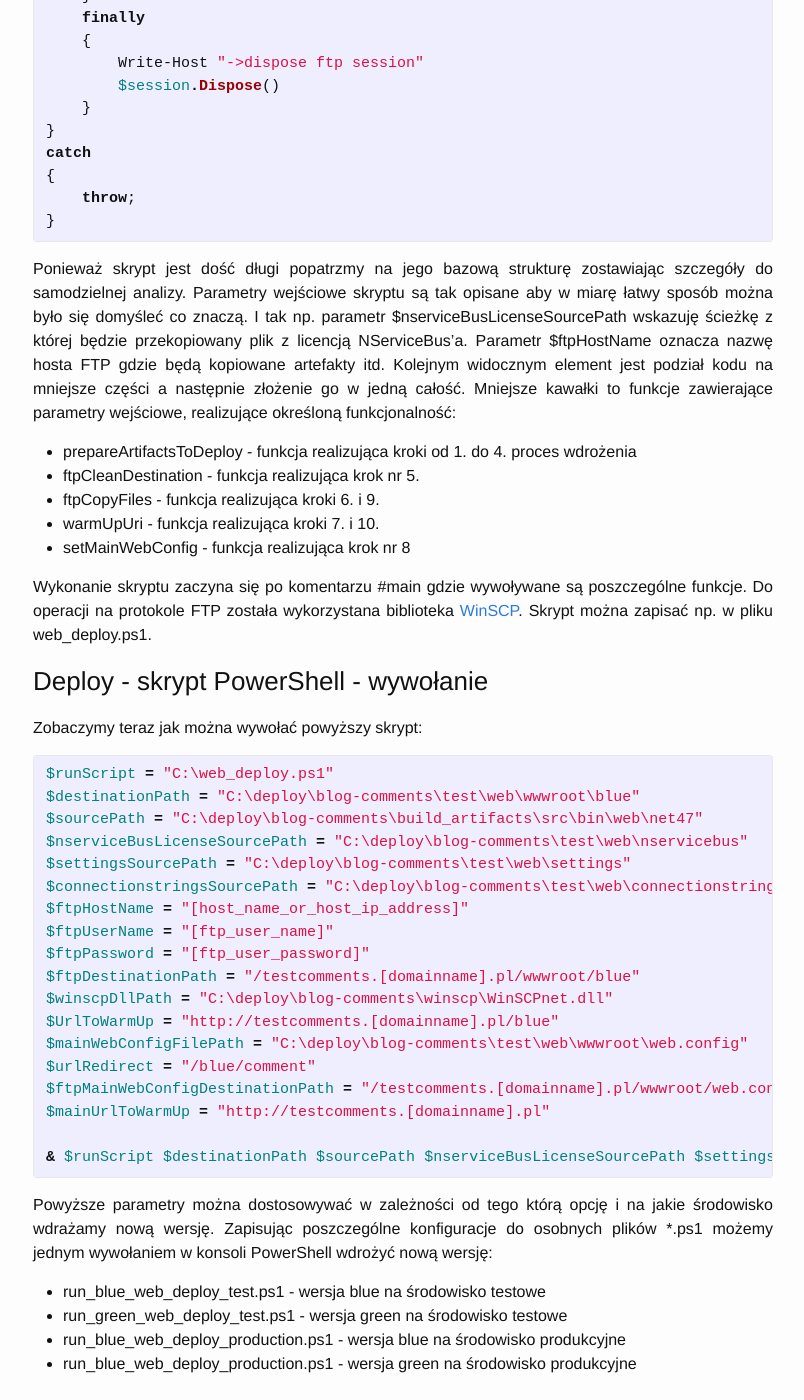
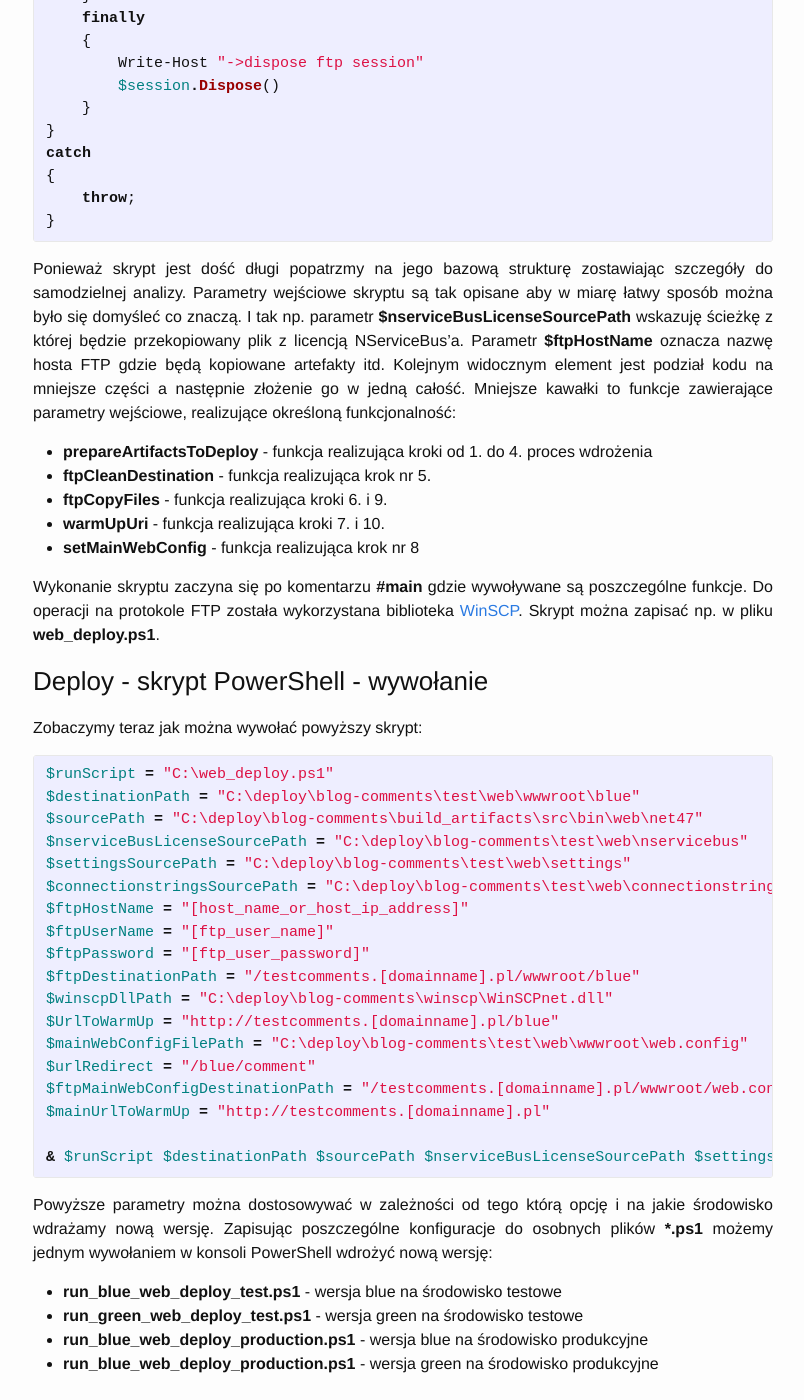
Before and after one commit to mikedevbo/mikedevbo.github.io, a Jekyll site: the page built from _posts/2018-04-27-blog_comments_IV_Deploy.md, in a window 1280 px wide and 1400 px high, scrolled down 12456 px. Shown: the whole window, without its empty margins (237-1041 px from the left). Built offline with Jekyll 4.4.1, drawn with Linux system fonts in a browser that asks for light colours; some of the changed text lies outside the part shown.

```diff
--- a/_posts/2018-04-27-blog_comments_IV_Deploy.md
+++ b/_posts/2018-04-27-blog_comments_IV_Deploy.md
@@ -32,7 +32,7 @@ Patrząc na powyższy diagram możemy wyodrębnić dwa rodzaje automatyzacji:
     * Test
     * Production
 
-Druga część automatyzacji zależy od tego czy będziemy trzymać się zasad zdefiniowanych wg tzw. **Continuous Delivery** czy też zasad zdefiniowanych wg. tzw. **Continuous Deployment**. Więcej szczegółów o różnicach między tymi podejściami można przeczytać [w tym artykule][2].
+Druga część automatyzacji zależy od tego czy będziemy trzymać się zasad zdefiniowanych wg tzw. **Continuous Delivery** czy też zasad zdefiniowanych wg tzw. **Continuous Deployment**. Więcej szczegółów o różnicach między tymi podejściami można przeczytać [w tym artykule][2].
 
 O ile pierwsza część automatyzacji jest raczej stała o tyle druga część może się zmieniać w zależności od tego w którą stronę dany produkt będzie ewaluował. W dalszej części artykułu skupimy się na części pierwszej.
 
@@ -50,7 +50,7 @@ Patrząc na architekturę z punktu widzenia logicznego Nancy host wysyła messag
 
 ## Build
 
-Zanim wdrożymy stworzone funkcjonalności chcemy wyeliminować tzw. efekt "u mnie działa" jeśli chodzi o kompilację kodu oraz rezultat unit testów. Pierwszym krokiem w procesie wdrożenia jest tzw. **Build**, którego zadaniem jest pobranie kodu z systemu kontroli wersji, skompilowanie w celu sprawdzenia czy kod jest kompletny oraz uruchomienie unit testów. Build może zawierać również inne kroki np. sprawdzanie pokrycia kodu testami jednostkowymi, zgodność kodu z regułami jego formatowania, itd. Przydatnym elementem jest oznaczanie wdrażanych artefaktów numerem wskazującym z którego commit'a z systemu kontroli wersji nastąpiło wdrożenie. Jeśli kod trzymamy na [GitHub'e][4] to możemy tworzyć tzw. [Release'y][5] oznaczając je np. wg konwencji [Semantic Versioning][6]. Następnie skorzystać z narzędzia [GitVersion][7], które oznacza artefakty numerem zdefiniowanego GitHub Release'a. Do zautomatyzowania procesu Build'owania można wykorzystać różnego rodzaju [narzędzia lub systemy][8]. W dalszej części artykułu zobaczymy jak wykorzystać narzędzie oraz język skryptowy [PowerShell][9] do zautomatyzowania zarówno Build'a jak Deploy'a stworzonych funkcjonalności.
+Zanim wdrożymy stworzone funkcjonalności chcemy wyeliminować tzw. efekt "u mnie działa" jeśli chodzi o kompilację kodu oraz rezultat Unit Testów. Pierwszym krokiem w procesie wdrożenia jest tzw. **Build**, którego zadaniem jest pobranie kodu z systemu kontroli wersji, skompilowanie w celu sprawdzenia czy kod jest kompletny oraz uruchomienie unit testów. Build może zawierać również inne kroki np. sprawdzanie pokrycia kodu testami jednostkowymi, zgodność kodu z regułami jego formatowania, itd. Przydatnym elementem jest oznaczanie wdrażanych artefaktów numerem wskazującym z którego commit'a z systemu kontroli wersji nastąpiło wdrożenie. Jeśli kod trzymamy na [GitHub'e][4] to możemy tworzyć tzw. [Release'y][5] oznaczając je np. wg konwencji [Semantic Versioning][6]. Następnie skorzystać z narzędzia [GitVersion][7], które oznacza artefakty numerem zdefiniowanego GitHub Release'a. Do zautomatyzowania procesu Build'owania można wykorzystać różnego rodzaju [narzędzia lub systemy][8]. W dalszej części artykułu zobaczymy jak wykorzystać narzędzie oraz język skryptowy [PowerShell][9] do zautomatyzowania zarówno Build'a jak Deploy'a stworzonych funkcjonalności.
 
 W pierwszej kolejności zobaczmy przykładowy skrypt, który pobiera kod z GitHub'a oraz go kompiluje.
 
@@ -138,7 +138,7 @@ $binRelativePath = "src\bin"
 & $runScript $gitExePath $nugetExePath $msbuildExePath $buildArtifactsPath $gitRepositoryUrl $solutionRelativePath $binRelativePath
 {% endhighlight %}
 
-Zapisując powyższy skrypt do pliku run_build.ps1 można go uruchomić z konsoli PowerShell jednym poleceniem. W ten sposób mamy zautomatyzowany proces kompilacji kodu.
+Zapisując powyższy skrypt do pliku **run_build.ps1** można go uruchomić z konsoli PowerShell jednym poleceniem. W ten sposób mamy zautomatyzowany proces kompilacji kodu.
 
 Zobaczmy teraz w jaki sposób można uruchomić Unit Testy.
 
@@ -171,7 +171,7 @@ Skrypt przyjmuje następujące parametry wejściowe:
 * **$nunitExePath** - ścieżka do nunit3-console.exe
 * **$binPath** - ścieżka do skompilowanego kodu
 
-Skrypt zawiera dwa kroki. Pierwszy krok wyszukuje wszystkie pliki mające końcówkę *unit.tests.dll. Są to dll'ki zawierające Unit Testy. Drugi krok to uruchomienie testów i wypisanie wyniku na standardowe wyjście. Zapisując powyższy skrypt do pliku run_unit_tests.ps1 można go uruchomić np. tak:
+Skrypt zawiera dwa kroki. Pierwszy krok wyszukuje wszystkie pliki mające końcówkę ***unit.tests.dll**. Są to dll'ki zawierające Unit Testy. Drugi krok to uruchomienie testów i wypisanie wyniku na standardowe wyjście. Zapisując powyższy skrypt do pliku **run_unit_tests.ps1** można go uruchomić np. tak:
 
 {% highlight powershell %}
 $runScript = "C:\run_unit_tests.ps1"
@@ -181,7 +181,7 @@ $binPath = "C:\deploy\blog-comments\build_artifacts"
 & $runScript $nunitExePath $binPath
 {% endhighlight %}
 
-Podobnie jak dla kompilacji kodu, zapisując powyższy skrypt do pliku run_unittests.ps1 można go uruchomić z konsoli PowerShell jednym poleceniem. W ten sposób mamy zautomatyzowany proces uruchamiania testów jednostkowych.
+Podobnie jak dla kompilacji kodu, zapisując powyższy skrypt do pliku **run_unittests.ps1** można go uruchomić z konsoli PowerShell jednym poleceniem. W ten sposób mamy zautomatyzowany proces uruchamiania testów jednostkowych.
 
 Jeśli kompilacja kodu oraz wynik testów jednostkowych zakończą się sukcesem można przejść do procesu wdrożenia artefaktów.
 
@@ -266,22 +266,22 @@ Mając zdefiniowaną strukturę katalogów na Web Host'e najlepiej jest utworzy
 
 * test
     * web
-        * wwwroot - katalog z taką samą strukturą jak na Web Host'e
-            * blue
-            * green
-            * web.config
-        * connectionstrings - katalog z plikiem konfiguracyjnym ścieżki do bazy danych
-        * nservicebus - katalog z plikiem licencji NServiceBus'a
-        * settings - katalog z plikami appsettings.config, log4net.config, web.config
+        * **wwwroot** - katalog z taką samą strukturą jak na Web Host'e
+            * **blue**
+            * **green**
+            * **web.config**
+        * **connectionstrings** - katalog z plikiem konfiguracyjnym ścieżki do bazy danych
+        * **nservicebus** - katalog z plikiem licencji NServiceBus'a
+        * **settings** - katalog z plikami appsettings.config, log4net.config, web.config
 * production
     * web
-        * wwwroot
-            * blue
-            * green
-            * web.config
-        * connectionstrings
-        * nservicebus
-        * settings
+        * **wwwroot**
+            * **blue**
+            * **green**
+            * **web.config**
+        * **connectionstrings**
+        * **nservicebus**
+        * **settings**
 
 Proces wdrożenia nowej wersji w opcji blue na środowisko testowe może wyglądać np. tak:
 
@@ -475,15 +475,15 @@ catch
 }
 {% endhighlight %}
 
-Ponieważ skrypt jest dość długi popatrzmy na jego bazową strukturę zostawiając szczegóły do samodzielnej analizy. Parametry wejściowe skryptu są tak opisane aby w miarę łatwy sposób można było się domyśleć co znaczą. I tak np. parametr $nserviceBusLicenseSourcePath wskazuję ścieżkę z której będzie przekopiowany plik z licencją NServiceBus'a. Parametr $ftpHostName oznacza nazwę hosta FTP gdzie będą kopiowane artefakty itd. Kolejnym widocznym element jest podział kodu na mniejsze części a następnie złożenie go w jedną całość. Mniejsze kawałki to funkcje zawierające parametry wejściowe, realizujące określoną funkcjonalność:
+Ponieważ skrypt jest dość długi popatrzmy na jego bazową strukturę zostawiając szczegóły do samodzielnej analizy. Parametry wejściowe skryptu są tak opisane aby w miarę łatwy sposób można było się domyśleć co znaczą. I tak np. parametr **$nserviceBusLicenseSourcePath** wskazuję ścieżkę z której będzie przekopiowany plik z licencją NServiceBus'a. Parametr **$ftpHostName** oznacza nazwę hosta FTP gdzie będą kopiowane artefakty itd. Kolejnym widocznym element jest podział kodu na mniejsze części a następnie złożenie go w jedną całość. Mniejsze kawałki to funkcje zawierające parametry wejściowe, realizujące określoną funkcjonalność:
 
-* prepareArtifactsToDeploy - funkcja realizująca kroki od 1. do 4. proces wdrożenia
-* ftpCleanDestination - funkcja realizująca krok nr 5.
-* ftpCopyFiles - funkcja realizująca kroki 6. i 9.
-* warmUpUri - funkcja realizująca kroki 7. i 10.
-* setMainWebConfig - funkcja realizująca krok nr 8
+* **prepareArtifactsToDeploy** - funkcja realizująca kroki od 1. do 4. proces wdrożenia
+* **ftpCleanDestination** - funkcja realizująca krok nr 5.
+* **ftpCopyFiles** - funkcja realizująca kroki 6. i 9.
+* **warmUpUri** - funkcja realizująca kroki 7. i 10.
+* **setMainWebConfig** - funkcja realizująca krok nr 8
 
-Wykonanie skryptu zaczyna się po komentarzu #main gdzie wywoływane są poszczególne funkcje. Do operacji na protokole FTP została wykorzystana biblioteka [WinSCP][16]. Skrypt można zapisać np. w pliku web_deploy.ps1.
+Wykonanie skryptu zaczyna się po komentarzu **#main** gdzie wywoływane są poszczególne funkcje. Do operacji na protokole FTP została wykorzystana biblioteka [WinSCP][16]. Skrypt można zapisać np. w pliku **web_deploy.ps1**.
 
 ### Deploy - skrypt PowerShell - wywołanie
 
@@ -510,12 +510,12 @@ $mainUrlToWarmUp = "http://testcomments.[domainname].pl"
 & $runScript $destinationPath $sourcePath $nserviceBusLicenseSourcePath $settingsSourcePath $connectionstringsSourcePath $ftpHostName $ftpUserName $ftpPassword $ftpDestinationPath $winscpDllPath $UrlToWarmUp $mainWebConfigFilePath $urlRedirect $ftpMainWebConfigDestinationPath $mainUrlToWarmUp
 {% endhighlight %}
 
-Powyższe parametry można dostosowywać w zależności od tego którą opcję  i na jakie środowisko wdrażamy nową wersję. Zapisując poszczególne konfiguracje do osobnych plików *.ps1 możemy jednym wywołaniem w konsoli PowerShell wdrożyć nową wersję:
+Powyższe parametry można dostosowywać w zależności od tego którą opcję  i na jakie środowisko wdrażamy nową wersję. Zapisując poszczególne konfiguracje do osobnych plików ***.ps1** możemy jednym wywołaniem w konsoli PowerShell wdrożyć nową wersję:
 
-* run_blue_web_deploy_test.ps1 - wersja blue na środowisko testowe
-* run_green_web_deploy_test.ps1 - wersja green na środowisko testowe
-* run_blue_web_deploy_production.ps1 - wersja blue na środowisko produkcyjne
-* run_blue_web_deploy_production.ps1 - wersja green na środowisko produkcyjne
+* **run_blue_web_deploy_test.ps1** - wersja blue na środowisko testowe
+* **run_green_web_deploy_test.ps1** - wersja green na środowisko testowe
+* **run_blue_web_deploy_production.ps1** - wersja blue na środowisko produkcyjne
+* **run_blue_web_deploy_production.ps1** - wersja green na środowisko produkcyjne
 
 ## NServiceBus Host Deploy
 
@@ -531,9 +531,9 @@ Sytuacja jest analogiczna jak w przypadku Nancy Host'a. Cały proces wdrożenia
 
 Struktura katalogów na artefakty, które będą instalowane jako Usługa Windows, powinna być taka sama zarówno na środowisku testowym jak i na produkcyjnym. Może wyglądać np. tak:
 
-* blog-comments - odpowiednik katalogu wwwroot dla Nancy Host'a
-    * blue
-    * green
+* **blog-comments** - odpowiednik katalogu wwwroot dla Nancy Host'a
+    * **blue**
+    * **green**
 
 Nowe wersje będą wdrażane, na zmianę, raz do katalogu blue a raz do katalogu green:
 
@@ -553,9 +553,9 @@ Powrót do poprzedniej wersji również się upraszcza i polega na zatrzymaniu n
 
 Mając pełny dostęp do maszyny wirtualnej możemy uruchomić skrypt wdrożeniowy bezpośrednio na niej kopiując artefakty bezpośrednio do katalogu z którego będzie instalowana Usługa Windows. Wcześniej można przygotować strukturę katalogów dla plików konfiguracyjnych
 
-* host
-    * connectionstrings - katalog z plikiem konfiguracyjnym ścieżki do bazy danych
-    * settings - katalog z plikami appsettings.config, log4net.config, web.config
+* **host**
+    * **connectionstrings** - katalog z plikiem konfiguracyjnym ścieżki do bazy danych
+    * **settings** - katalog z plikami appsettings.config, log4net.config, web.config
 
 Proces wdrożenia nowej wersji w opcji blue na środowisko testowe może wyglądać np. tak:
 
@@ -678,11 +678,11 @@ catch
 
 Skrypt również został podzielony na mniejsze kawałki za pomocą funkcji:
 
-* prepareArtifactsToDeploy - funkcja realizująca kroki od 1 do 3 procesu
-* windowsServiceExists - funkcja realizująca krok nr 5
-* stopWindowService - funkcja realizująca krok nr 4
+* **prepareArtifactsToDeploy** - funkcja realizująca kroki od 1 do 3 procesu
+* **windowsServiceExists** - funkcja realizująca krok nr 5
+* **stopWindowService** - funkcja realizująca krok nr 4
 
-Wykonanie skryptu zaczyna się po komentarzu #main gdzie wywoływane są poszczególne funkcje. Ostatnim elementem skryptu jest wykonanie kroku nr 6 procesu. Skrypt można zapisać np. w pliku host_deploy.ps1.
+Wykonanie skryptu zaczyna się po komentarzu **#main** gdzie wywoływane są poszczególne funkcje. Ostatnim elementem skryptu jest wykonanie kroku nr 6 procesu. Skrypt można zapisać np. w pliku **host_deploy.ps1**.
 
 ### Deploy - skrypt PowerShell - wywołanie
 
@@ -702,12 +702,12 @@ $windowsServiceBinPath = "C:\applications\blog-comments\test\blue\Host.exe"
 & $runScript $destinationPath $sourcePath $settingsSourcePath $connectionstringsSourcePath $previousWindowsServiceName $newWindowsServiceName $newWindowsServiceDescription $windowsServiceBinPath
 {% endhighlight %}
 
-Powyższe parametry można dostosowywać w zależności od tego którą opcję i na jakie środowisko wdrażamy nową wersję. Zapisując poszczególne konfiguracje do osobnych plików *.ps1 możemy jednym wywołaniem w konsoli PowerShell wdrożyć nową wersję:
+Powyższe parametry można dostosowywać w zależności od tego którą opcję i na jakie środowisko wdrażamy nową wersję. Zapisując poszczególne konfiguracje do osobnych plików ***.ps1** możemy jednym wywołaniem w konsoli PowerShell wdrożyć nową wersję:
 
-* run_blue_host_deploy_test.ps1 - wersja blue na środowisko testowe
-* run_green_host_deploy_test.ps1 - wersja green na środowisko testowe
-* run_blue_host_deploy_production.ps1 - wersja blue na środowisko produkcyjne
-* run_blue_host_deploy_production.ps1 - wersja green na środowisko produkcyjne
+* **run_blue_host_deploy_test.ps1** - wersja blue na środowisko testowe
+* **run_green_host_deploy_test.ps1** - wersja green na środowisko testowe
+* **run_blue_host_deploy_production.ps1** - wersja blue na środowisko produkcyjne
+* **run_blue_host_deploy_production.ps1** - wersja green na środowisko produkcyjne
 
 ## Podsumowanie
 
```
Also changed, not shown: other parts of _posts/2018-04-27-blog_comments_IV_Deploy.md (+2 -2 lines).
